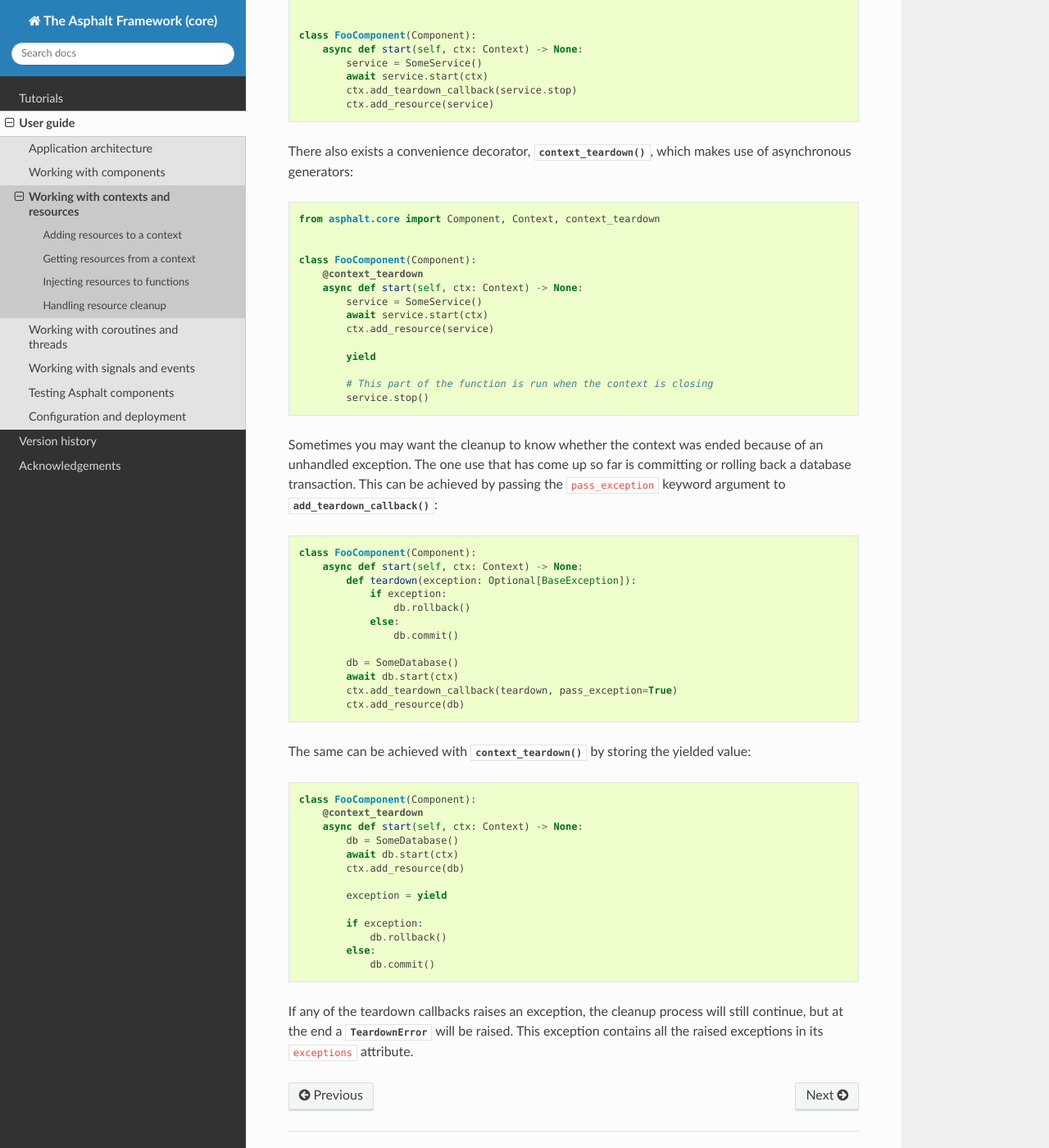
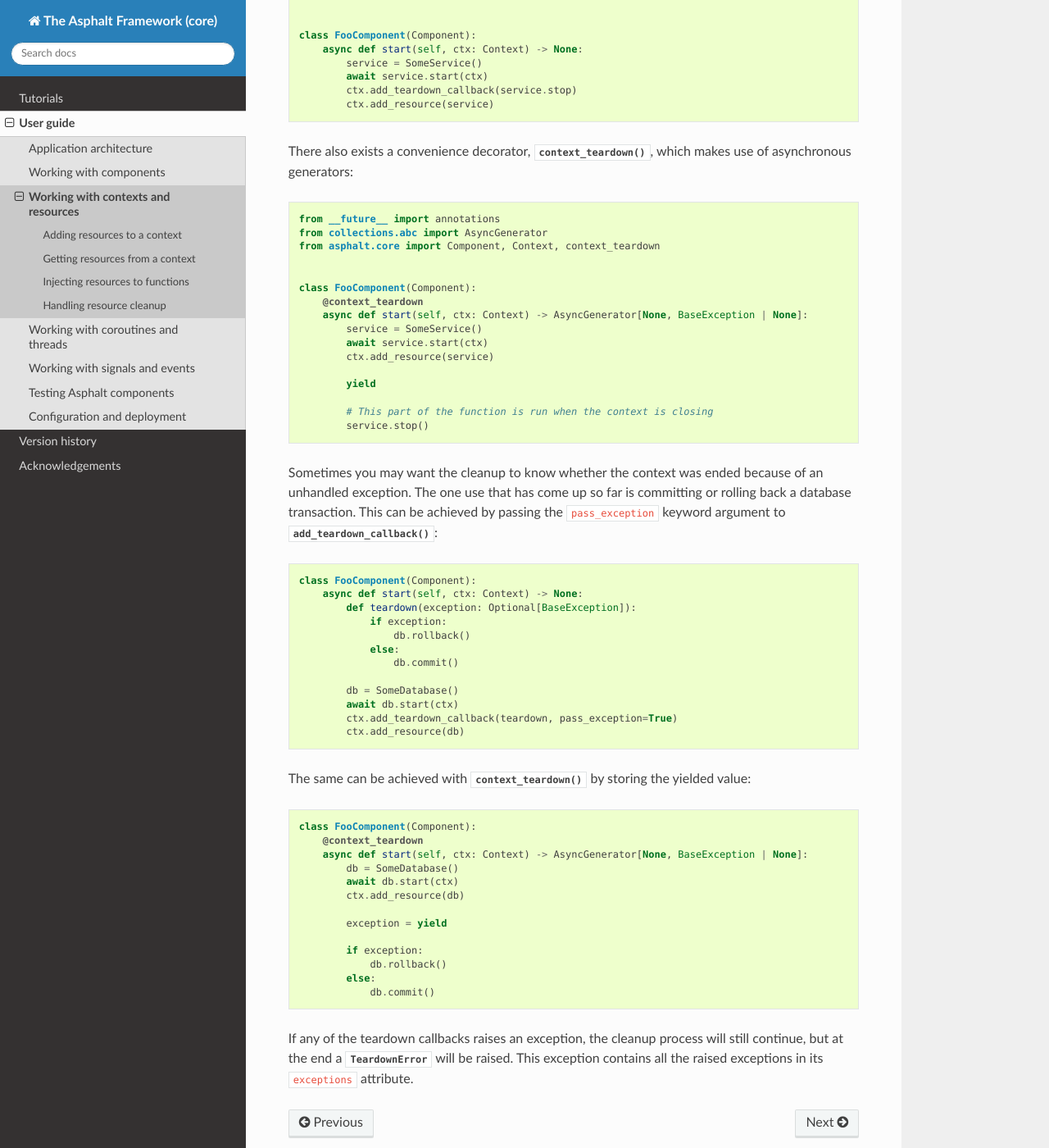
Before and after one commit to asphalt-framework/asphalt, a Sphinx documentation site: the page built from docs/userguide/contexts.rst, in a window 1280 px wide and 1400 px high, scrolled down 3438 px. Shown: the whole window at 82% size. Built offline with Sphinx 7.4.7 and the Read the Docs theme 2.0.0, drawn with Linux system fonts in a browser that asks for light colours; the version number could not be read and is left out.

Commit message:
Fixed Component.start result type with @context_teardown (#69)

```diff
--- a/docs/userguide/contexts.rst
+++ b/docs/userguide/contexts.rst
@@ -164,12 +164,14 @@ For example::
 There also exists a convenience decorator, :func:`~asphalt.core.context.context_teardown`, which
 makes use of asynchronous generators::
 
+    from __future__ import annotations
+    from collections.abc import AsyncGenerator
     from asphalt.core import Component, Context, context_teardown
 
 
     class FooComponent(Component):
         @context_teardown
-        async def start(self, ctx: Context) -> None:
+        async def start(self, ctx: Context) -> AsyncGenerator[None, BaseException | None]:
             service = SomeService()
             await service.start(ctx)
             ctx.add_resource(service)
@@ -202,7 +204,7 @@ value::
 
     class FooComponent(Component):
         @context_teardown
-        async def start(self, ctx: Context) -> None:
+        async def start(self, ctx: Context) -> AsyncGenerator[None, BaseException | None]:
             db = SomeDatabase()
             await db.start(ctx)
             ctx.add_resource(db)
```
